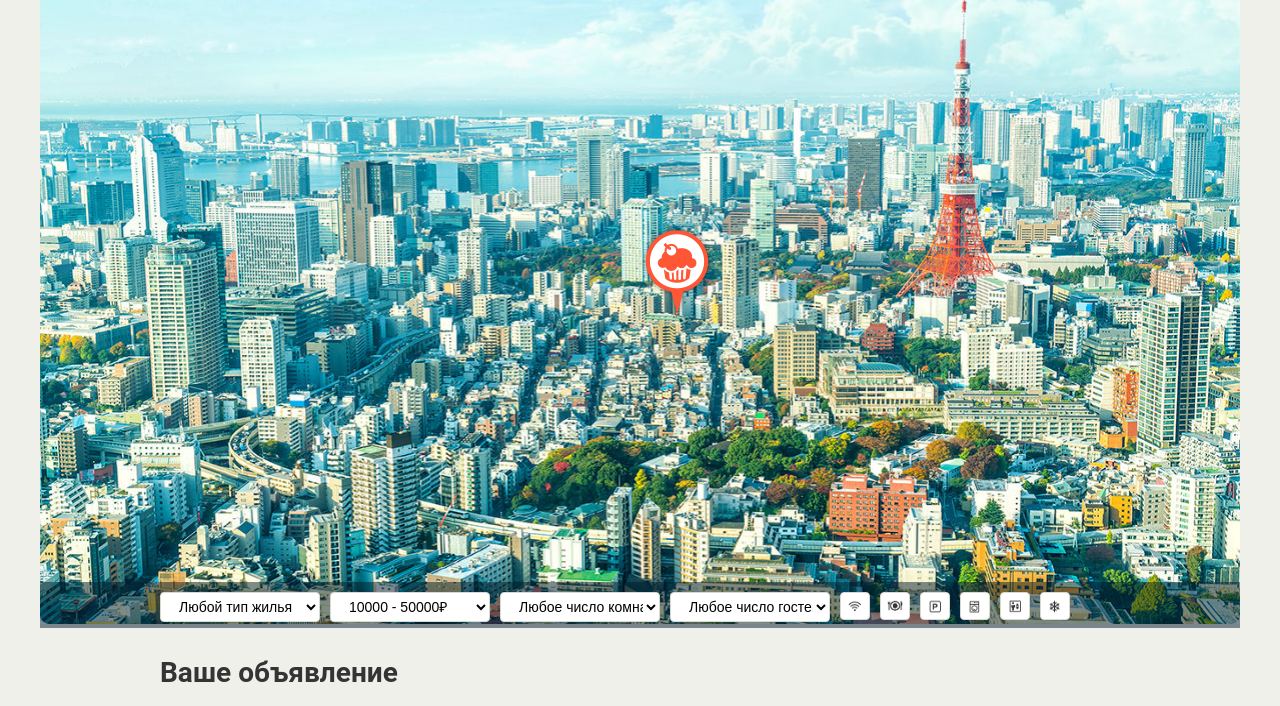
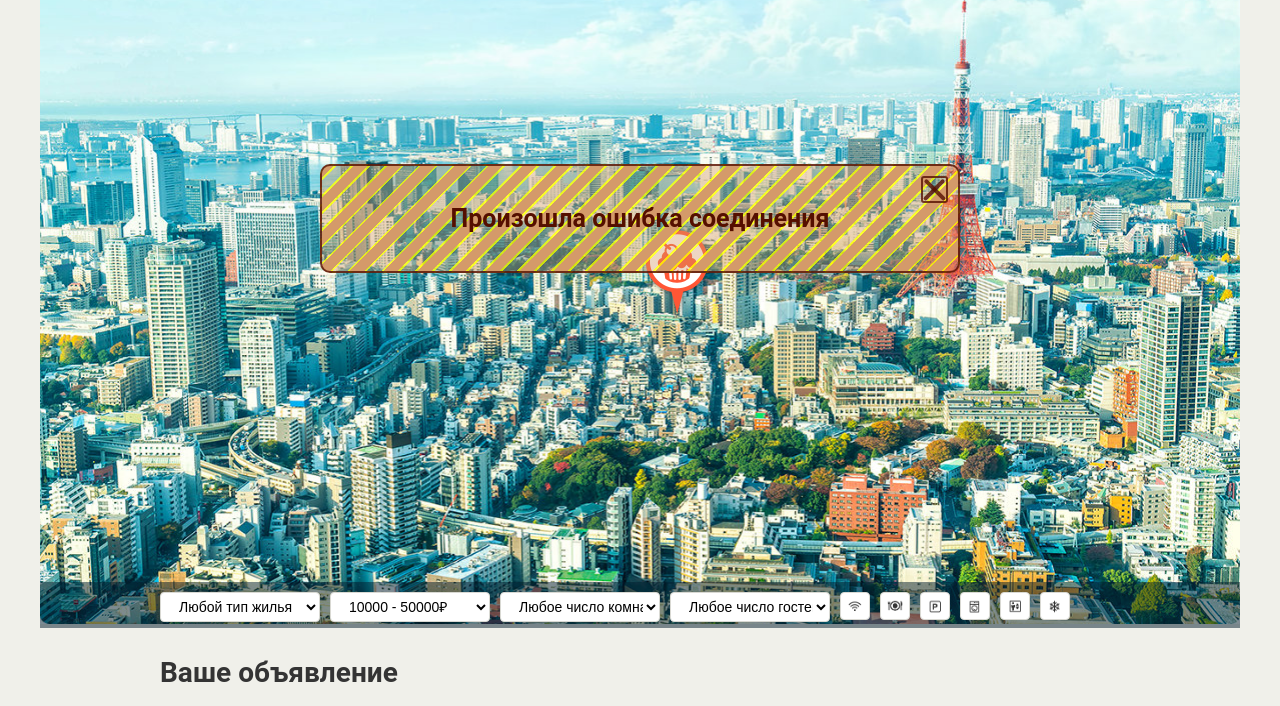
Before and after one commit to Kvezal/300063-keksobooking, a website: page index.html in a window 1280 px wide. Shown: the part 76-782 px from the top of the page. Drawn offline with Linux system fonts and the light colour scheme; no server answers.

Commit message:
error block was decorated with css

```diff
--- a/css/style.css
+++ b/css/style.css
@@ -665,3 +665,89 @@ select option:hover {
 .rounded {
     border-radius: 50%;
 }
+
+.error-message {
+  position: fixed;
+  z-index: 10;
+  top: 30%;
+  left: 50%;
+
+  box-sizing: border-box;
+  width: 50%;
+  min-height: 80px;
+  padding-top: 40px;
+  padding-right: 30px;
+  padding-bottom: 40px;
+  padding-left: 30px;
+
+  font-weight: 700;
+  font-size: 25px;
+  line-height: 25px;
+  color: rgb(85, 15, 0);
+  vertical-align: middle;
+  text-align: center;
+
+  background-image: repeating-linear-gradient(-45deg, rgba(212, 154, 106, .4) 0px, rgba(212, 154, 106, .4) 10px, rgba(255, 255, 0, .8) 10px, rgba(255, 255, 0, .8) 12px, rgba(212, 154, 106, 1) 12px, rgba(212, 154, 106, 1) 22px, rgba(255, 255, 0, .8) 22px, rgba(255, 255, 0, .8) 24px);
+  border: 2px solid rgba(85, 15, 0, .8);
+  border-radius: 10px;
+  transform: translateX(-50%);
+
+  transition-property: box-shadow;
+  transition-duration: 0.15s;
+}
+
+.error-message:hover {
+  box-shadow: 0 0 50px rgba(255, 255, 0, .8);
+}
+
+.error-message__button {
+  position: absolute;
+  top: 10px;
+  right: 10px;
+
+  width: 27px;
+  height: 27px;
+  margin: 0;
+  padding: 0;
+
+  background-color: transparent;
+  border: 2px solid rgba(85, 15, 0, .8);
+  border-radius: 3px;
+
+  transition-property: box-shadow;
+  transition-duration: .15s;
+}
+
+.error-message__button::before,
+.error-message__button::after {
+  content: '';
+  position: absolute;
+  top: 0;
+
+  width: 28px;
+  height: 4px;
+
+  background-color: rgba(85, 15, 0, .8);
+  border-radius: 2px;
+
+  transition-property: box-shadow;
+  transition-duration: .15s;
+}
+
+.error-message__button::before {
+  left: 2px;
+
+  transform-origin: left;
+  transform: rotate(45deg);
+}
+
+.error-message__button::after {
+  right: 2px;
+
+  transform-origin: right;
+  transform: rotate(-45deg);
+}
+
+.error-message__button:hover {
+  box-shadow: 0 0 12px rgba(85, 15, 0, .8);
+}
```
